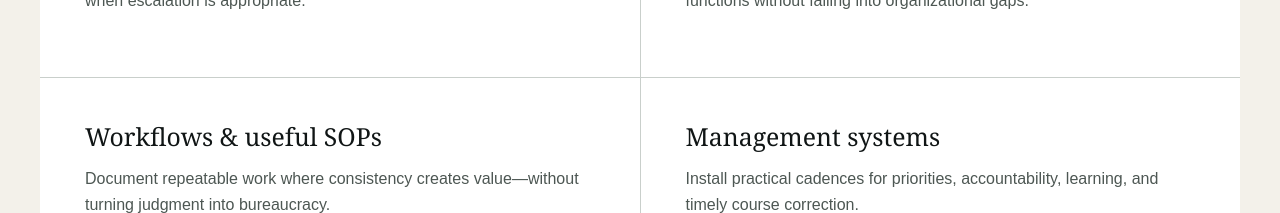
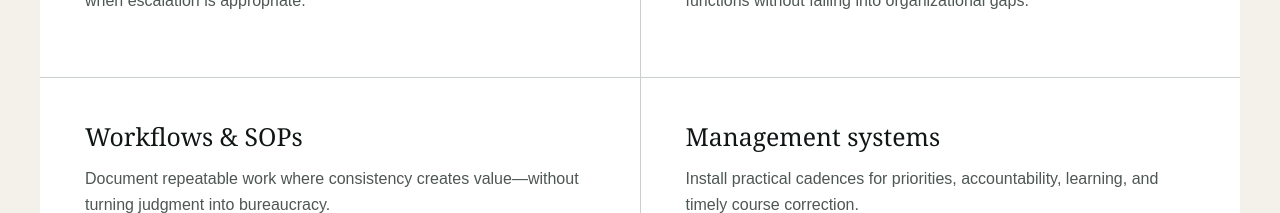
Before and after one commit to sasmithconsult/akhadaconsulting.com, a Next.js app: page /execution in a window 1280 px wide. Shown: the part 1680-1893 px from the top of the page. Built offline with nearby package versions, Linux system fonts and the light colour scheme.

Commit message:
Tighten Execution service label

```diff
--- a/app/execution/page.js
+++ b/app/execution/page.js
@@ -77,7 +77,7 @@ export default function Execution() {
               </p>
             </div>
             <div className="service-item">
-              <h3>Workflows &amp; useful SOPs</h3>
+              <h3>Workflows &amp; SOPs</h3>
               <p>
                 Document repeatable work where consistency creates value—without
                 turning judgment into bureaucracy.
```
